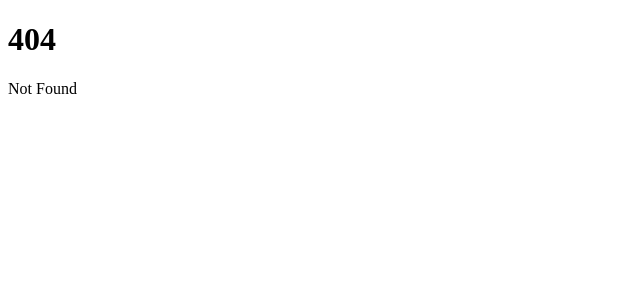
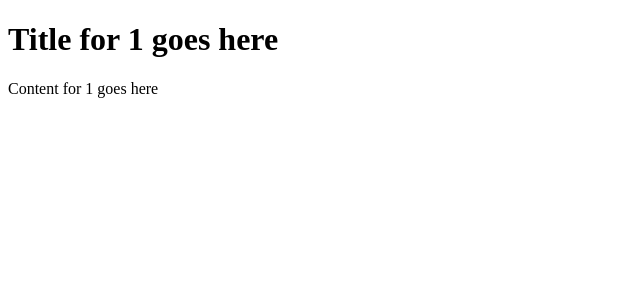
Before and after one commit to NovaNix/novanix.github.io, a SvelteKit app: page /projects/1 in a window 1280 px wide. Before the commit this address had no page. Shown: the top 300 px of the page, without its empty margins (0-640 px from the left). Built offline with nearby package versions, Linux system fonts and the light colour scheme.

Commit message:
Added template files

```diff
--- a/src/app.html
+++ b/src/app.html
@@ -4,6 +4,7 @@
 		<meta charset="utf-8" />
 		<link rel="icon" href="%sveltekit.assets%/favicon.png" />
 		<meta name="viewport" content="width=device-width, initial-scale=1" />
+		<link rel="stylesheet" href="%sveltekit.assets%/common-style.css">
 		%sveltekit.head%
 	</head>
 	<body data-sveltekit-preload-data="hover">
--- a/src/lib/index.ts
+++ /dev/null
@@ -1 +0,0 @@
-// place files you want to import through the `$lib` alias in this folder.
--- /dev/null
+++ b/src/routes/about/+page.svelte
@@ -0,0 +1 @@
+Testing
--- /dev/null
+++ b/src/routes/projects/[slug]/+page.js
@@ -0,0 +1,18 @@
+/** @type {import('./$types').PageLoad} */
+export function load({ params })
+{
+    return {
+
+        title: `Title for ${params.slug} goes here`,
+        content: `Content for ${params.slug} goes here`
+
+    };
+}
+
+/** @type {import('./$types').EntryGenerator} */
+export function entries() {
+	return [
+		{ slug: 'hello-world' },
+		{ slug: 'another-blog-post' }
+	];
+}
--- /dev/null
+++ b/src/routes/projects/[slug]/+page.svelte
@@ -0,0 +1,6 @@
+<script>
+	export let data;
+</script>
+
+<h1>{data.title}</h1>
+<div>{@html data.content}</div>
--- /dev/null
+++ b/static/common-style.css
@@ -0,0 +1,7 @@
+.light-mode {
+
+}
+
+.dark-mode {
+
+}
```
Also changed, not shown: src/lib/components/NavBar.svelte (added), src/lib/data/markdown_loader.ts (added).
